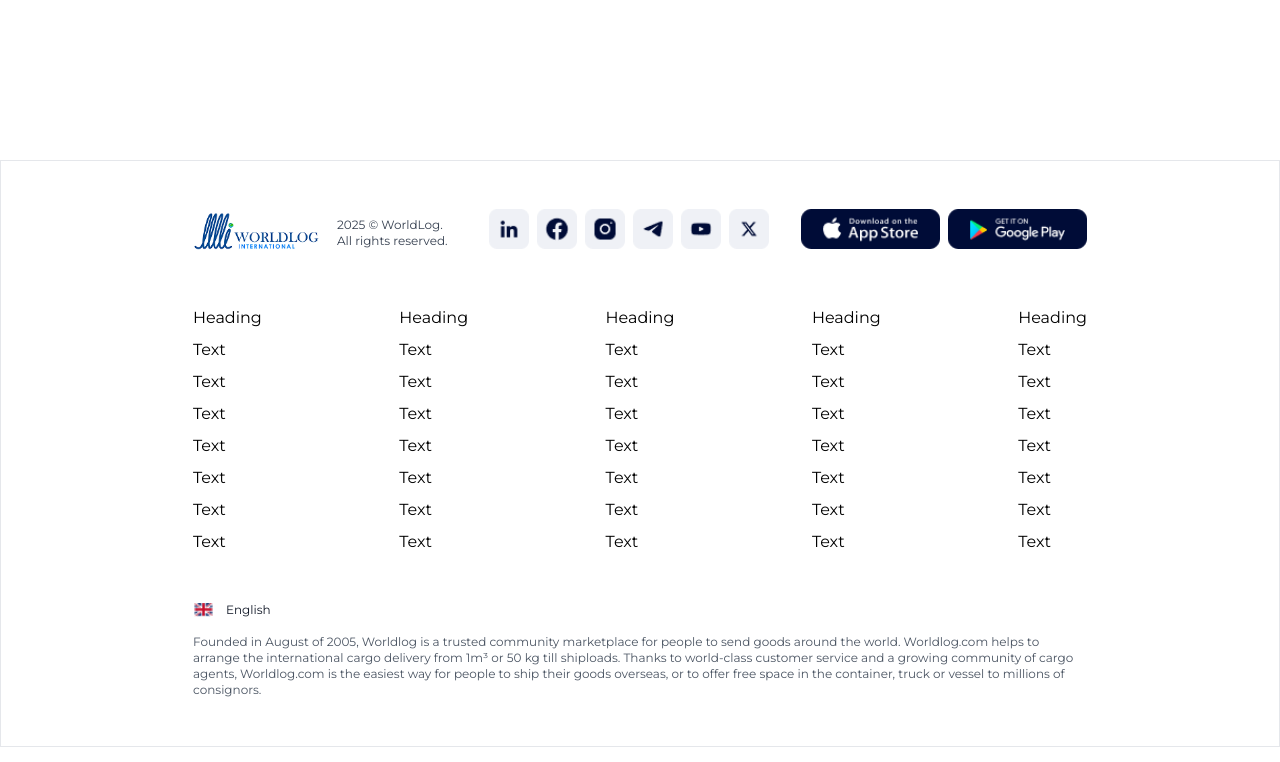
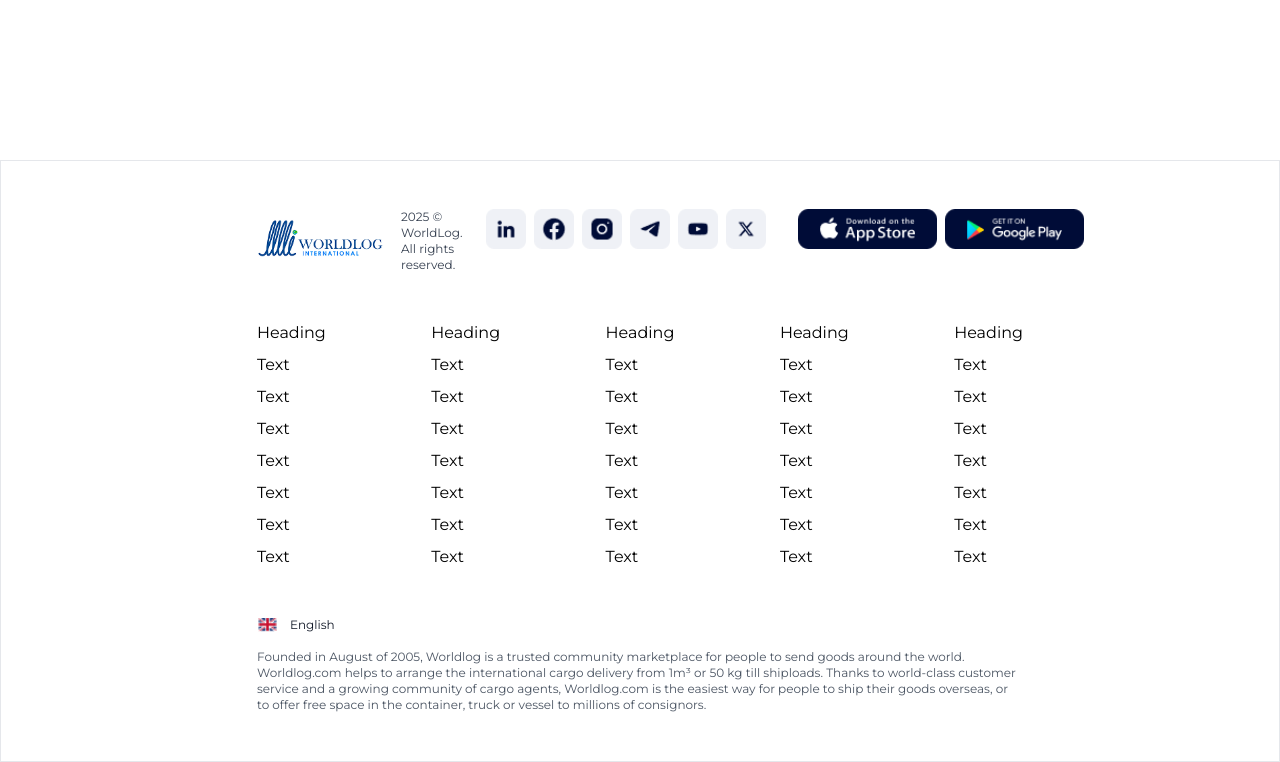
Before and after one commit to Misbah1992/GSAPwithREACT-Tailwind, a React (Create React App) app: page / in a window 1280 px wide. Shown: the part 7378-8140 px from the top of the page. Built offline with nearby package versions, Linux system fonts and the light colour scheme.

Commit message:
landing page layout for large web screen designed

```diff
--- a/src/components/Footer.jsx
+++ b/src/components/Footer.jsx
@@ -12,7 +12,7 @@ import langicon from "../images/lang-icon.png"
 function Footer() {
     return (
         <div className="w-full border top border-1 border-gray-200">
-            <div className="flex px-48 justify-between pt-12">
+            <div className="flex px-64 justify-between pt-12">
                 <div className="flex items-center space-x-4">
                     <img alt="" src={logo} style={{ width: "8rem" }} />
                     <p className="text-xs text-gray-700 text-light">2025 © WorldLog.<br />
@@ -29,7 +29,7 @@ function Footer() {
                     <img alt="" src={Link} className="h-10 " />
                 </div>
             </div>
-            <div className="flex w-full px-48 justify-between py-12">
+            <div className="flex w-full px-64 justify-between py-12">
                 <div className="space-y-2">
                     <h1>Heading</h1>
                     <p>Text</p>
@@ -81,13 +81,13 @@ function Footer() {
                     <p>Text</p>
                 </div>
             </div>
-            <div className="w-full px-48">
+            <div className="w-full px-64">
                 <div className="flex space-x-3 items-center">
                     <img alt="" src={langicon} style={{ height: "0.90rem" }} />
                     <p className="text-xs text-gray-900">English</p>
                 </div>
             </div>
-            <p className="px-48 text-xs text-gray-600 pt-4 pb-12">Founded in August of 2005, Worldlog is a trusted community marketplace for people to send goods around the world. Worldlog.com helps to arrange the international cargo delivery from 1m³ or
+            <p className="px-64 text-xs text-gray-600 pt-4 pb-12">Founded in August of 2005, Worldlog is a trusted community marketplace for people to send goods around the world. Worldlog.com helps to arrange the international cargo delivery from 1m³ or
                 50 kg till shiploads. Thanks to world-class customer service and a growing community of cargo agents, Worldlog.com is the easiest way for people to ship their goods overseas, or to offer free
                 space in the container, truck or vessel to millions of consignors.</p>
         </div>
```
